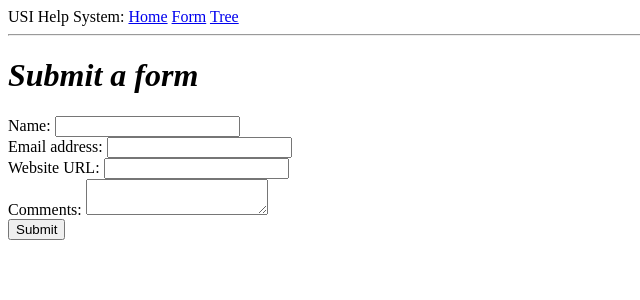
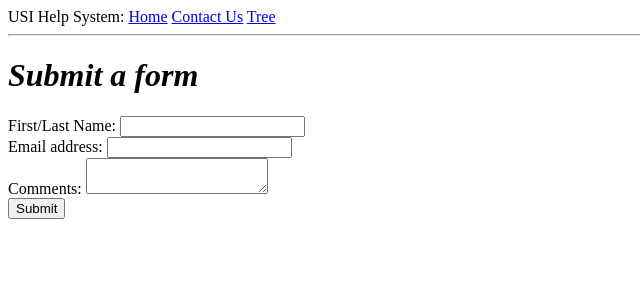
Before and after one commit to bdbrown4/usi-help-system, a Flask app: page /form in a window 1280 px wide. Shown: the top 300 px of the page, without its empty margins (0-640 px from the left). Run offline with Flask 2, Linux system fonts and the light colour scheme.

Commit message:
I have implemented the changes Noah made for the contact page which was great work! I critiqued a few things but the functionality was flawless. DO NOT COMMIT ANYTHING FROM THE ".idea" FOLDER! IT WILL CAUSE PROBLEMS!

```diff
--- a/main.py
+++ b/main.py
@@ -56,18 +56,13 @@ def form():
 def questiontree():
     return render_template('questiontree.html')
 
-@app.route('/submitted', methods=['POST'])
-def submitted_form():
-    name = request.form['name']
-    email = request.form['email']
-    site = request.form['site_url']
-    comments = request.form['comments']
-    return render_template(
-        'submitted_form.html',
-        name=name,
-        email=email,
-        site=site,
-        comments=comments)
+
+# @app.route('/submittedContacts')
+# def submitted_contacts():
+#     messages = Contact.query() #get all messages from contact class
+#     return render_template(
+#         'submittedContacts.html',
+#         messages=messages)
 
 def hello():
     return 'Hello World!'
--- a/templates/base.html
+++ b/templates/base.html
@@ -13,7 +13,7 @@
 
 <div>USI Help System:
     <a href="{{url_for('index')}}">Home</a>
-    <a href="{{ url_for('form') }}">Form</a>
+    <a href="/form">Contact Us</a>
     <a href="/question">Tree</a>
 </div>
 <hr>
--- a/templates/form.html
+++ b/templates/form.html
@@ -12,13 +12,11 @@
         <h1>Submit a form</h1>
       </div>
       <div id="main">
-        <form method="post" action="{{ url_for('submitted_form') }}">
-          <label for="name">Name:</label>
+        <form method="post" action="/submittedContacts">
+          <label for="name">First/Last Name:</label>
           <input type="text" name="name"><br />
           <label for="email">Email address:</label>
           <input type="email" name="email"><br />
-          <label for="site_url">Website URL:</label>
-          <input type="text" name="site_url"><br />
           <label for="comments">Comments:</label>
           <textarea name="comments"></textarea><br />
           <input type="submit">
```
Also changed, not shown: models.py (+14 -0 lines), templates/submittedContacts.html (added, +21 -0 lines), views.py (+20 -1 lines).
